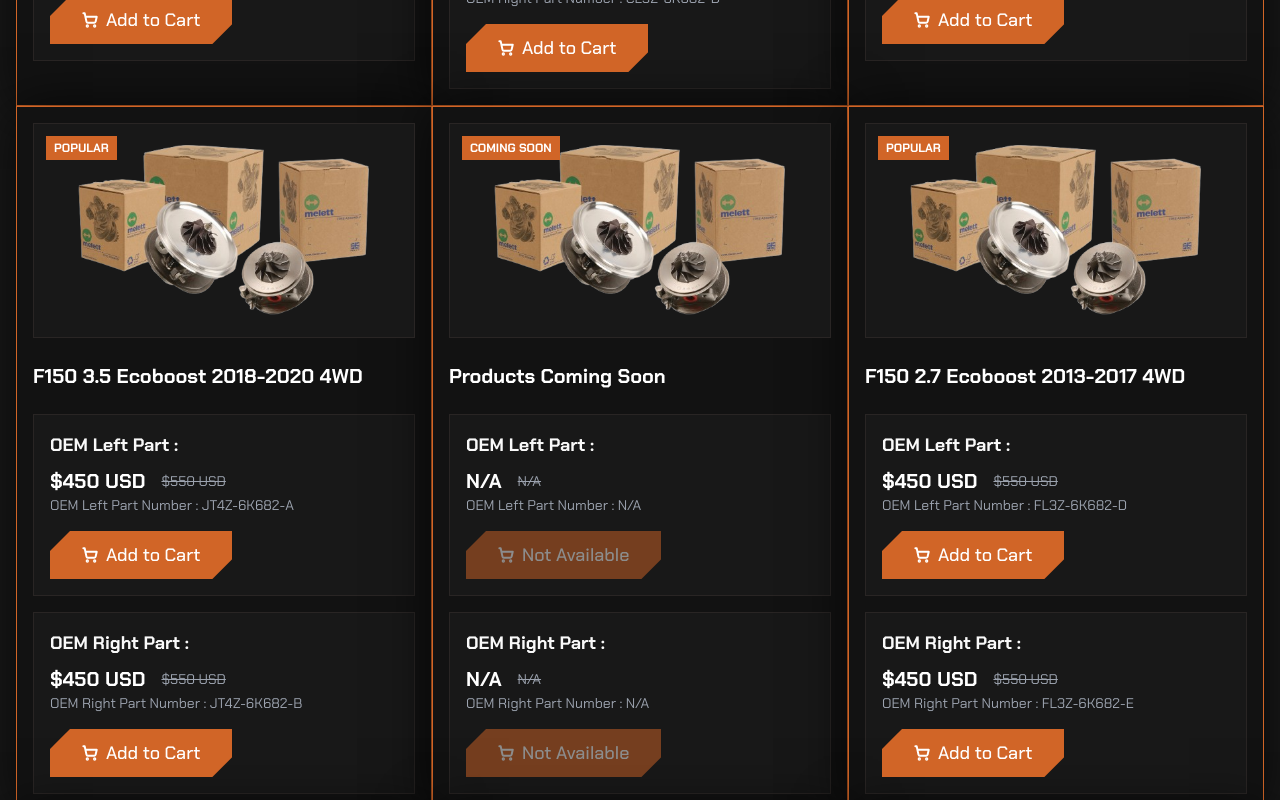
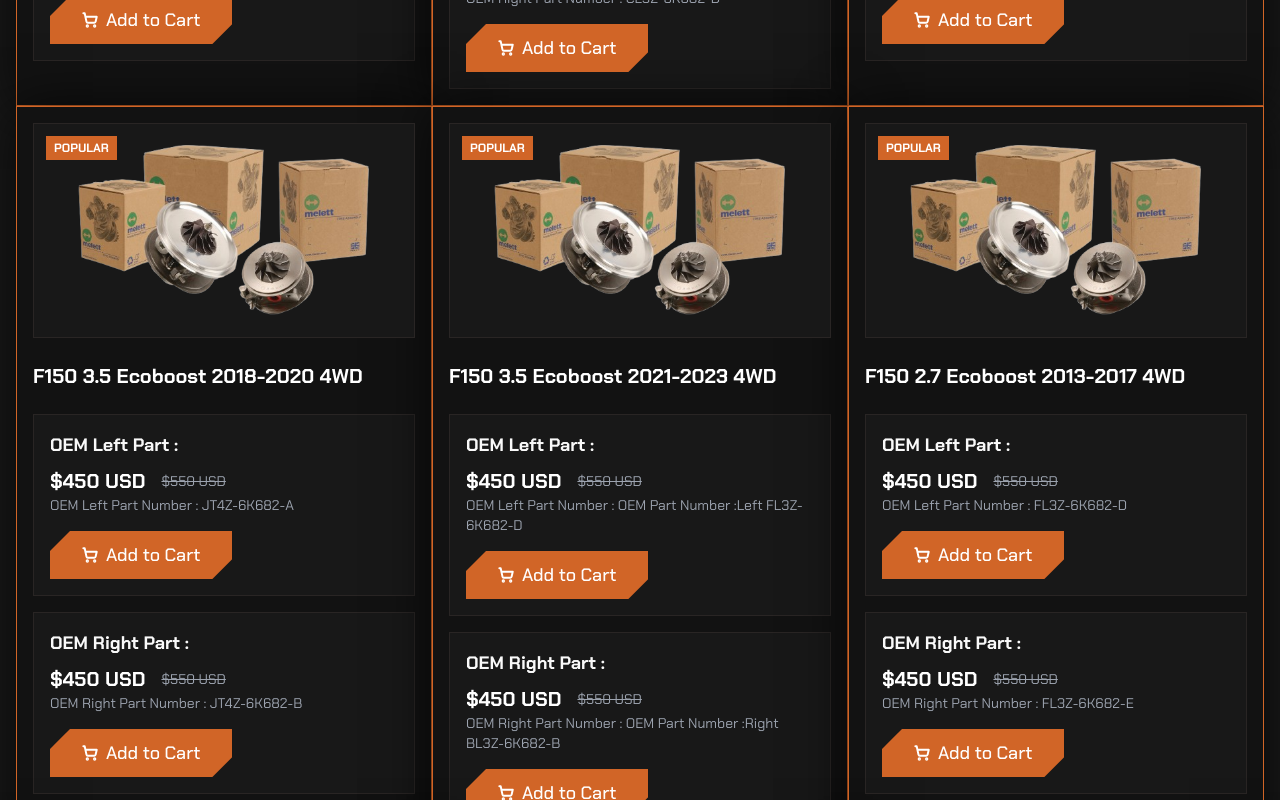
Before and after one commit to Farhan-6710/turbo-shop, a Next.js app: page /ford-products in a window 1280 px wide. Shown: the part 1040-1840 px from the top of the page. Built offline with nearby package versions, Linux system fonts and the light colour scheme.

Commit message:
home page custom hook removed

```diff
--- a/src/app/page.tsx
+++ b/src/app/page.tsx
@@ -7,11 +7,30 @@
 import PopularProductsSection from "@/components/popularProducts/PopularProductsSection";
 import ContactUsSection from "@/components/contactUs/ContactUsSection";
 import { SelectVehicleMake } from "@/components/extras/SelectVehicleMake";
-import usePreLoaderAnimation from "@/lib/usePreLoaderAnimation";
+import { useEffect } from "react";
 
 const Page: React.FC = () => {
 
-  usePreLoaderAnimation();
+
+  useEffect(() => {
+    // Save the current scroll position before starting the animation
+    const body = document.querySelector("body");
+    const scrollPosition = window.scrollY;
+
+    // Add transition animation class
+    body?.classList.add("page-transition");
+
+    // Remove the transition class after the animation completes (500ms)
+    const timer = setTimeout(() => {
+      // Remove transition class
+      body?.classList.remove("page-transition");
+
+      // Restore the scroll position after the transition
+      window.scrollTo(0, scrollPosition);
+    }, 500); // Match this delay with the transition duration
+
+    return () => clearTimeout(timer);
+  }, []);
 
   return (
     <div className="bg-whiteOne dark:bg-blackOne">
--- a/src/data/fordProductsData.ts
+++ b/src/data/fordProductsData.ts
@@ -113,29 +113,29 @@
     id: 5,
     imgPath: "/hero-img.png",
     brand: "Ford",
-    modelName: "Products Coming Soon",
+    modelName: "F150 3.5 Ecoboost 2021-2023 4WD",
     subTitle: "",
-    leftPartNumber: "",
-    rightPartNumber: "",
-   prices: {
+    leftPartNumber: "OEM Part Number :Left FL3Z-6K682-D",
+    rightPartNumber: "OEM Part Number :Right BL3Z-6K682-B",
+     prices: {
       usd: {
-        leftCurrent: "",
-        leftOriginal: "",
-        rightCurrent: "",
-        rightOriginal: "",
+        leftCurrent: "$450 USD",
+        leftOriginal: "$550 USD",
+        rightCurrent: "$450 USD",
+         rightOriginal: "$550 USD",
       },
       cad: {
-        leftCurrent: "",
-        leftOriginal: "",
-        rightCurrent: "",
-         rightOriginal: "",
+        leftCurrent: "$650 CAD",
+        leftOriginal: "$750 CAD",
+        rightCurrent: "$650 CAD",
+         rightOriginal: "$750 CAD",
       },
     },
     description: commonDescription,
     Category: "F150",
-    year: "",
-    tag: "coming soon",
-  },
+    year: " 2021-2023",
+    tag: "popular",
+  },
   {
     id: 6,
     imgPath: "/hero-img.png",
--- a/src/lib/usePreLoaderAnimation.ts
+++ b/src/lib/usePreLoaderAnimation.ts
@@ -1,9 +1,10 @@
-"use client";
+"use client"
 
-import { useLayoutEffect } from "react";
+import { useEffect } from "react";
 
 const usePreLoaderAnimation = () => {
-  useLayoutEffect(() => {
+  useEffect(() => {
+    // Save the current scroll position before starting the animation
     const body = document.querySelector("body");
     const scrollPosition = window.scrollY;
 
@@ -12,6 +13,7 @@
 
     // Remove the transition class after the animation completes (500ms)
     const timer = setTimeout(() => {
+      // Remove transition class
       body?.classList.remove("page-transition");
 
       // Restore the scroll position after the transition
@@ -19,7 +21,7 @@
     }, 500); // Match this delay with the transition duration
 
     return () => clearTimeout(timer);
-  }, []); // Empty dependency array ensures it runs once when mounted
+  }, []);
 };
 
 export default usePreLoaderAnimation;
```
